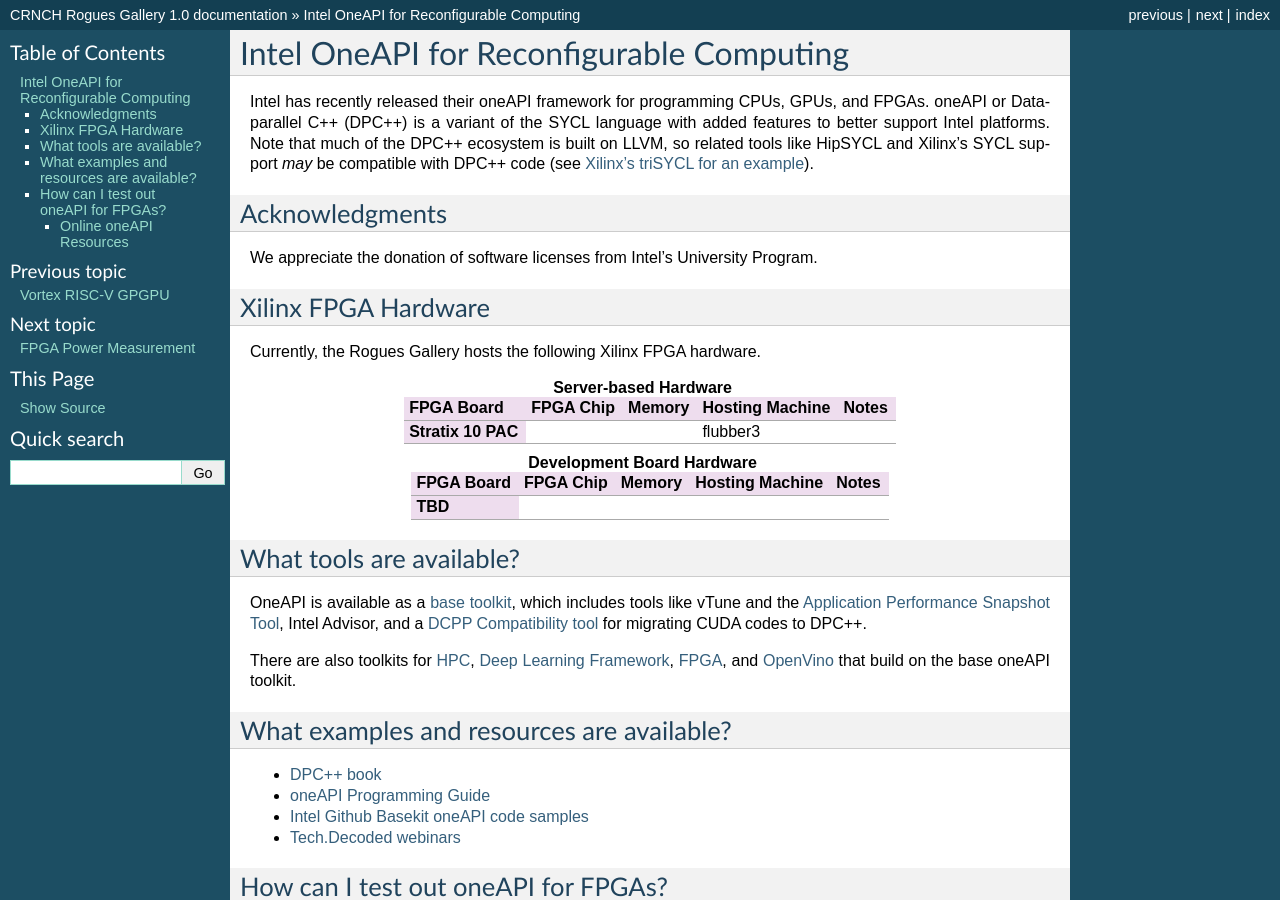
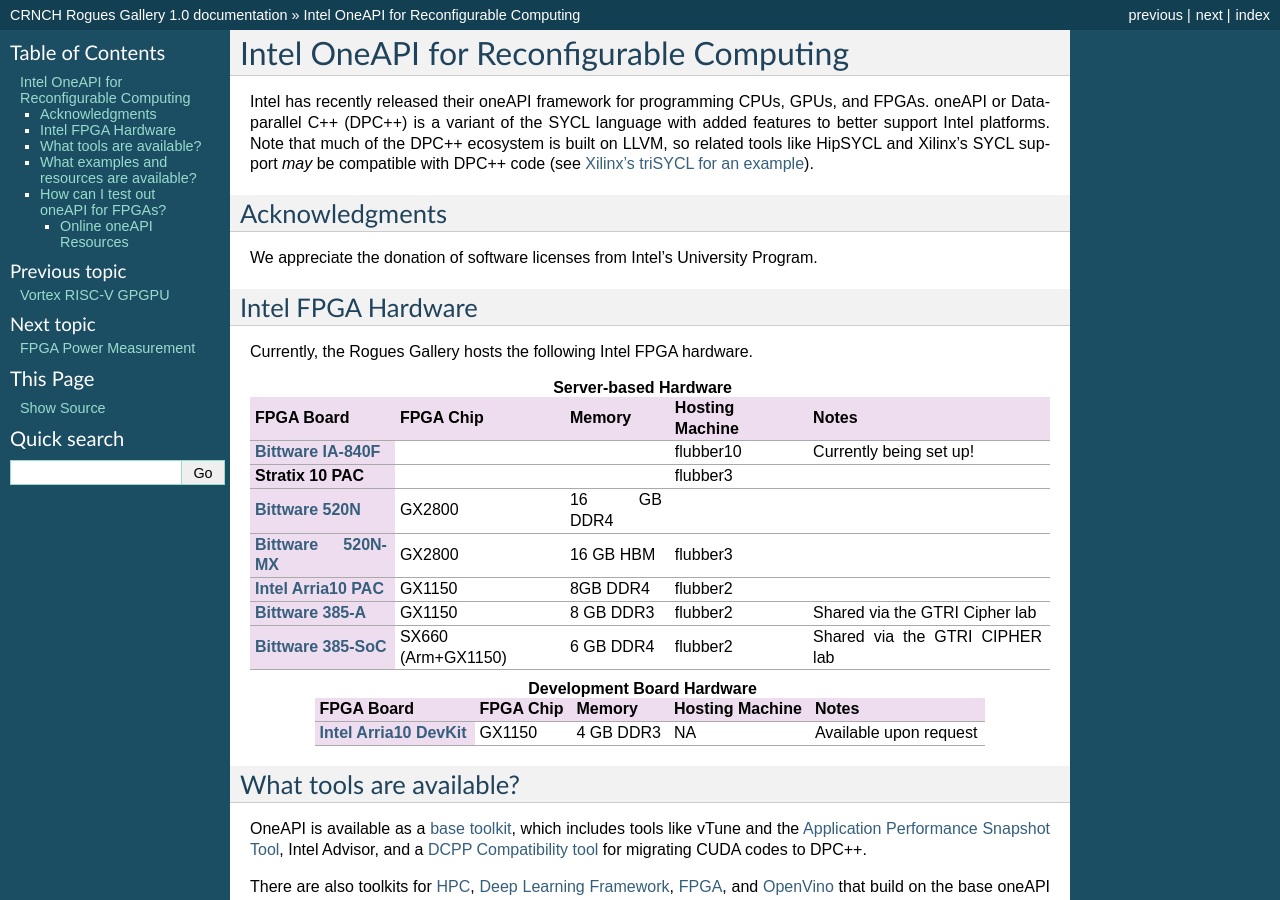
Before and after one commit to gt-crnch-rg/read-the-docs, a Sphinx documentation site: the page built from docs/reconfig/intel/oneapi-fpga-getting-started.rst, in a window 1280 px wide and 900 px high. Built offline with Sphinx 7.4.7, drawn with Linux system fonts in a browser that asks for light colours; pages that are not in the unit, such as notebooks, are missing from menus.

Commit message:
Update oneapi-fpga-getting-started.rst

```diff
--- a/docs/reconfig/intel/oneapi-fpga-getting-started.rst
+++ b/docs/reconfig/intel/oneapi-fpga-getting-started.rst
@@ -9,10 +9,10 @@
 ---------------
 We appreciate the donation of software licenses from Intel's University Program.
 
-Xilinx FPGA Hardware
+Intel FPGA Hardware
 --------------------
 
-Currently, the Rogues Gallery hosts the following Xilinx FPGA hardware.
+Currently, the Rogues Gallery hosts the following Intel FPGA hardware.
 
 .. list-table:: **Server-based Hardware**
     :widths: auto
@@ -24,11 +24,42 @@
       - Memory
       - Hosting Machine
       - Notes
+    * - `Bittware IA-840F <https://www.bittware.com/fpga/ia-840f/>`__
+      -
+      -
+      - flubber10
+      - Currently being set up!
     * - Stratix 10 PAC
       -
       -
       - flubber3
       -
+
+    * -  `Bittware 520N <https://www.bittware.com/fpga/520n/>`__
+      - GX2800
+      - 16 GB DDR4
+      -
+      -
+    * -  `Bittware 520N-MX <https://www.bittware.com/fpga/520n-mx/>`__
+      - GX2800
+      - 16 GB HBM
+      - flubber3
+      -
+    * - `Intel Arria10 PAC <https://www.intel.com/content/www/us/en/programmable/products/boards_and_kits/dev-kits/altera/acceleration-card-arria-10-gx/overview.html>`__
+      - GX1150
+      - 8GB DDR4
+      - flubber2
+      -
+    * - `Bittware 385-A <https://www.bittware.com/fpga/385a/>`__
+      - GX1150
+      - 8 GB DDR3
+      - flubber2
+      - Shared via the GTRI Cipher lab
+    * - `Bittware 385-SoC <https://www.bittware.com/fpga/385a-soc/>`__
+      - SX660 (Arm+GX1150)
+      - 6 GB DDR4
+      - flubber2
+      - Shared via the GTRI CIPHER lab
 
 
 .. list-table:: **Development Board Hardware**
@@ -41,12 +72,11 @@
       - Memory
       - Hosting Machine
       - Notes
-    * - TBD
-      -
-      -
-      -
-      -
-
+    * - `Intel Arria10 DevKit <https://www.intel.com/content/www/us/en/programmable/products/boards_and_kits/dev-kits/altera/kit-a10-gx-fpga.html>`__
+      - GX1150
+      - 4 GB DDR3
+      - NA
+      - Available upon request
 
 What tools are available?
 ----------------------------
```
